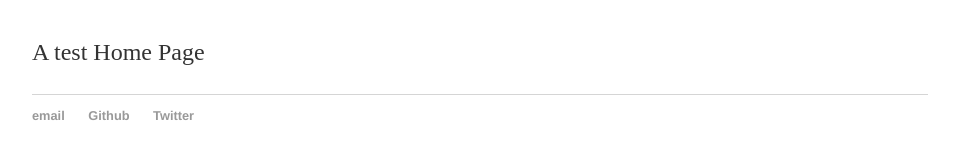
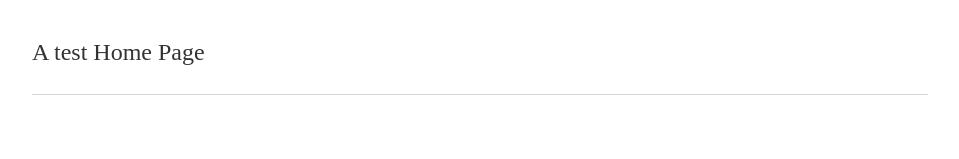
Before and after one commit to kraftmaschine/kraftmaschine.github.io, a Jekyll site: the page built from index.html, in a window 1280 px wide. Shown: the part 161-320 px from the top of the page, without its empty margins (160-1119 px from the left). Built offline with Jekyll 4.4.1, drawn with Linux system fonts in a browser that asks for light colours.

Commit message:
Update default.html

```diff
--- a/_layouts/default.html
+++ b/_layouts/default.html
@@ -22,9 +22,7 @@
 			</div><!-- /.container -->
 			<footer>
 	    		<ul>
-	        		<li><a href="mailto:hinterchant@tutanota.com">email</a></li>
-	        		<li><a href="https://github.com/kraftmaschine">Github</a></li>
-				<li><a href="https://twitter.com/tchornobyl">Twitter</a></li>
+
 				</ul>
 			</footer>
 		</body>
```
